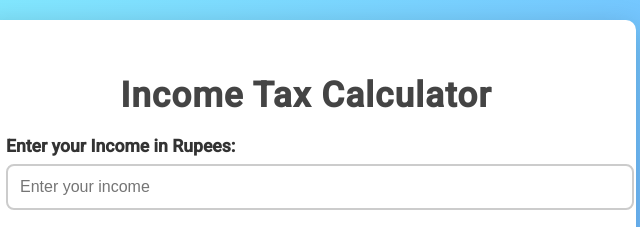
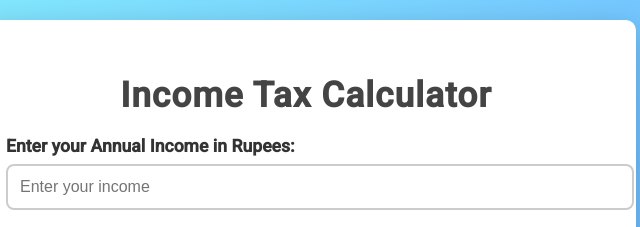
Before and after one commit to premsharma8168/incometaxcalculator, a plain HTML site: page index.html in a window 1280 px wide. Shown: the top 227 px of the page, 334-974 px from the left. Drawn offline with Linux system fonts and the light colour scheme.

Commit message:
Update index.html

```diff
--- a/index.html
+++ b/index.html
@@ -113,7 +113,7 @@
 <div class="container">
     <h1>Income Tax Calculator</h1>
 
-    <label for="income">Enter your Income in Rupees:</label>
+    <label for="income">Enter your Annual Income in Rupees:</label>
     <input type="number" id="income" placeholder="Enter your income">
 
     <button onclick="calculateTax()">Calculate Tax</button>
```
